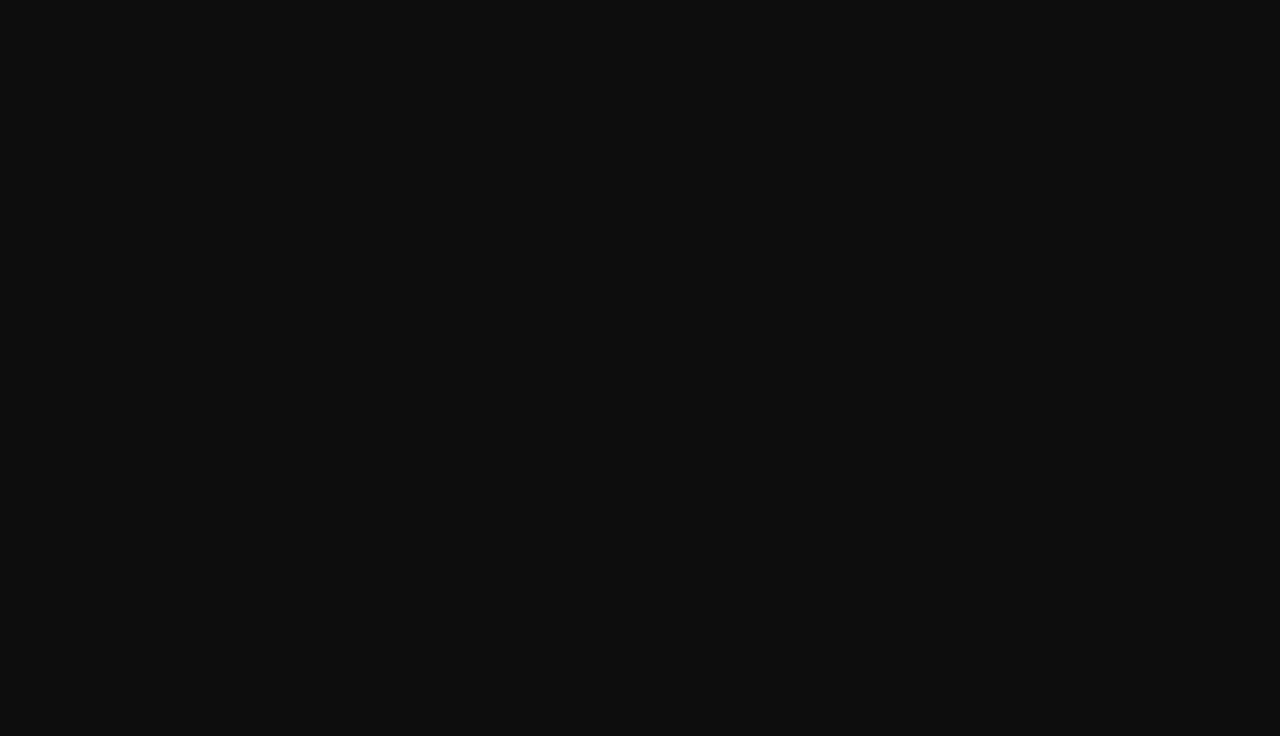
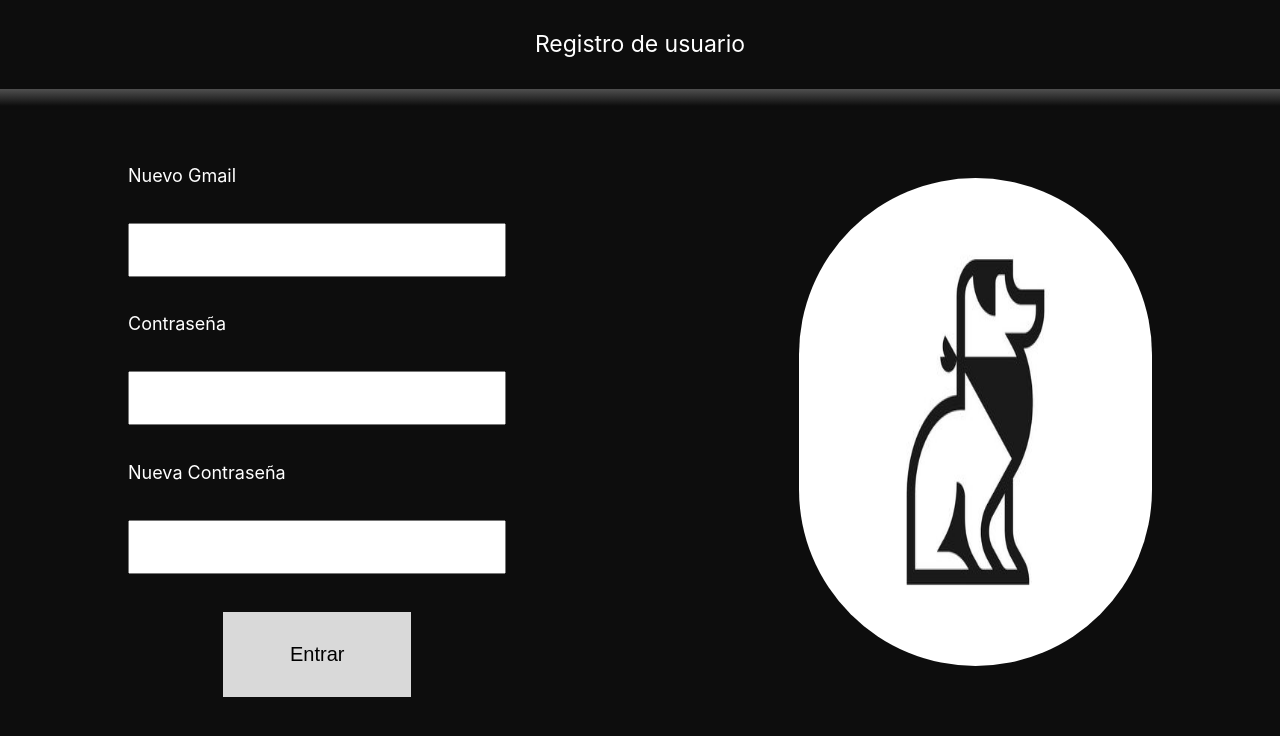
Before and after one commit to Poltergeis/petmaps-frontend, a React (Create React App) app: page /Register in a window 1280 px wide. Before the commit this address had no page. Shown: the top 736 px of the page. Built offline with nearby package versions, Linux system fonts and the light colour scheme.

Commit message:
vista de registro de usuario terminada por la parte del diseño

```diff
--- a/src/App.tsx
+++ b/src/App.tsx
@@ -3,12 +3,14 @@ import logo from './logo.svg';
 import './App.css';
 import { BrowserRouter,Routes,Route } from 'react-router-dom';
 import Login from './pages/Login/Login';
+import Register from './pages/Register/Register';
 
 function App() {
   return (
     <BrowserRouter>
       <Routes>
           <Route path='/Login' Component={Login}/>
+          <Route path='/Register' Component={Register}/>
       </Routes>
     </BrowserRouter>
   );
--- a/src/pages/Login/Login.css
+++ b/src/pages/Login/Login.css
@@ -4,7 +4,6 @@
     display: flex;
     flex-direction: column;
     align-items: center;
-    padding-bottom: 8.5vh;
 }
 
 .welcome-title{
--- /dev/null
+++ b/src/pages/Register/Register.css
@@ -0,0 +1,25 @@
+.Register-Container{
+    margin: 0;
+    padding: 0;
+    display: flex;
+    flex-direction: column;
+    align-items: center;
+    justify-content: center;
+}
+
+.register-main-container{
+    margin: 0;
+    padding: 0;
+    display: flex;
+    flex-direction: row;
+    justify-content: space-between;
+    width: 80%;
+    align-items: center;
+    margin-top: 5vh;
+}
+
+.register-main-logo{
+    width: 34.5%;
+    height: 61vh;
+    border-radius: 200px;
+}
--- /dev/null
+++ b/src/pages/Register/Register.tsx
@@ -0,0 +1,19 @@
+import './Register.css'
+import { Header } from '../../components/pages/Header/Header'
+import { AutoForm } from '../../components/pages/AutoForm/AutoForm'
+import { registerValidation } from '../../services/registerValidation'
+import main_logo from '../../images/main_logo.jpeg'
+
+const Register = () => {
+    const fields:string[] = ['Nuevo Gmail', 'Contraseña', 'Nueva Contraseña']
+    return(
+        <main className='Register-Container'>
+            <Header>Registro de usuario</Header>
+            <section className='register-main-container'>
+                <AutoForm fields={fields} route='/Login' forgotPassword={false} validation={registerValidation}/>
+                <img src={main_logo} alt="main_logo" className='register-main-logo'/>
+            </section>
+        </main>
+    )
+}
+export default Register;
--- /dev/null
+++ b/src/services/registerValidation.ts
@@ -0,0 +1,29 @@
+export const registerValidation = async(values:string[]) => {
+    if(values.includes('')) return false;
+    const email = values[0];
+    const password = values[1];
+    const confirmPassword = values[2];
+    if(password !== confirmPassword) return false;
+
+    const result = await request(email,password,confirmPassword);
+    if(!result) return false;
+    if(result === 'false') return false;
+    return result.result;
+}
+
+const request = async(email:string,password:string,confirmPassword:string) => {
+    try{
+        const response = await fetch('http://localhost:9000/users/register', {
+            method: 'POST',
+            headers: {
+                'Content-Type': 'application/json'
+            },
+            body: JSON.stringify({email,password})
+        });
+        if(!response.ok) return 'false';
+        return response.json();
+    }catch(error){
+        console.log(error);
+        return 'false';
+    }
+}
```
